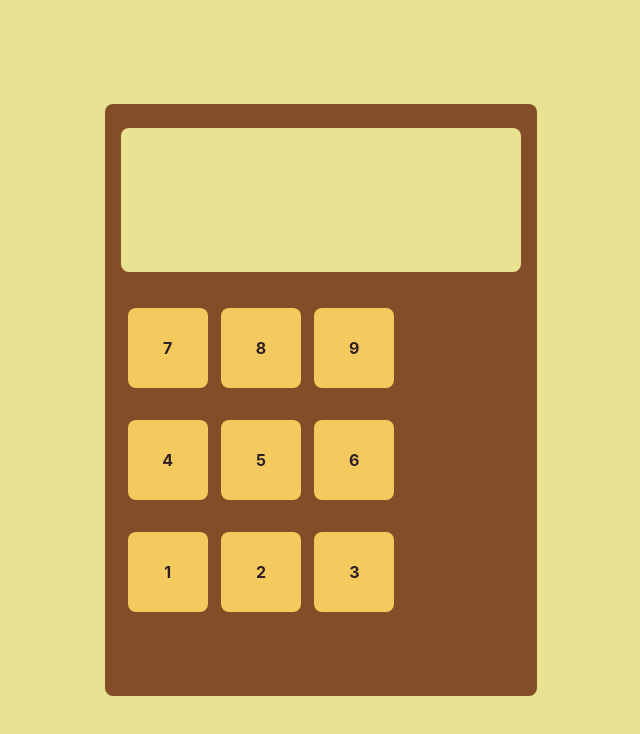
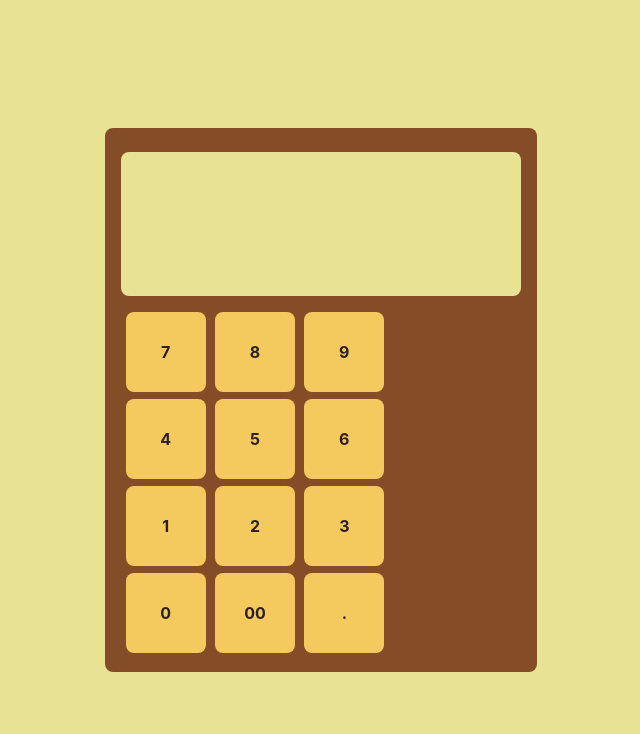
Before and after one commit to pangilinan-patrick/calculator-react, a React (Create React App) app: page / in a window 1280 px wide. Shown: the top 734 px of the page, without its empty margins (319-959 px from the left). Built offline with nearby package versions, Linux system fonts and the light colour scheme.

Commit message:
move buttons to a component

```diff
--- a/src/App.js
+++ b/src/App.js
@@ -1,21 +1,12 @@
 import "./App.scss";
+import Buttons from "./components/Buttons";
 
 function App() {
   return (
     <div className="App">
       <div className="calc">
         <div className="panel"></div>
-        <div className="buttons-container">
-          <div className="buttons">7</div>
-          <div className="buttons">8</div>
-          <div className="buttons">9</div>
-          <div className="buttons">4</div>
-          <div className="buttons">5</div>
-          <div className="buttons">6</div>
-          <div className="buttons">1</div>
-          <div className="buttons">2</div>
-          <div className="buttons">3</div>
-        </div>
+        <Buttons />
       </div>
     </div>
   );
--- a/src/App.scss
+++ b/src/App.scss
@@ -20,11 +20,12 @@ html {
   background-color: $tan;
   border-radius: 0.5em;
   width: 25em;
-  height: 35em;
+  height: 32em;
 }
 
 .panel {
   margin-top: 0.5em;
+  margin-bottom: 1em;
   background-color: $lanzones;
   border-radius: 0.5em;
   height: 9em;
@@ -35,8 +36,8 @@ html {
   display: flex;
   flex-wrap: wrap;
   justify-content: space-around;
-  width: 70%;
-  height: 60%;
+  width: 67%;
+  height: 68%;
 }
 
 .buttons {
--- /dev/null
+++ b/src/components/Buttons.js
@@ -0,0 +1,24 @@
+import React, { Component } from "react";
+
+class Buttons extends Component {
+  render() {
+    return (
+      <div className="buttons-container">
+        <div className="buttons">7</div>
+        <div className="buttons">8</div>
+        <div className="buttons">9</div>
+        <div className="buttons">4</div>
+        <div className="buttons">5</div>
+        <div className="buttons">6</div>
+        <div className="buttons">1</div>
+        <div className="buttons">2</div>
+        <div className="buttons">3</div>
+        <div className="buttons">0</div>
+        <div className="buttons">00</div>
+        <div className="buttons">.</div>
+      </div>
+    );
+  }
+}
+
+export default Buttons;
```
